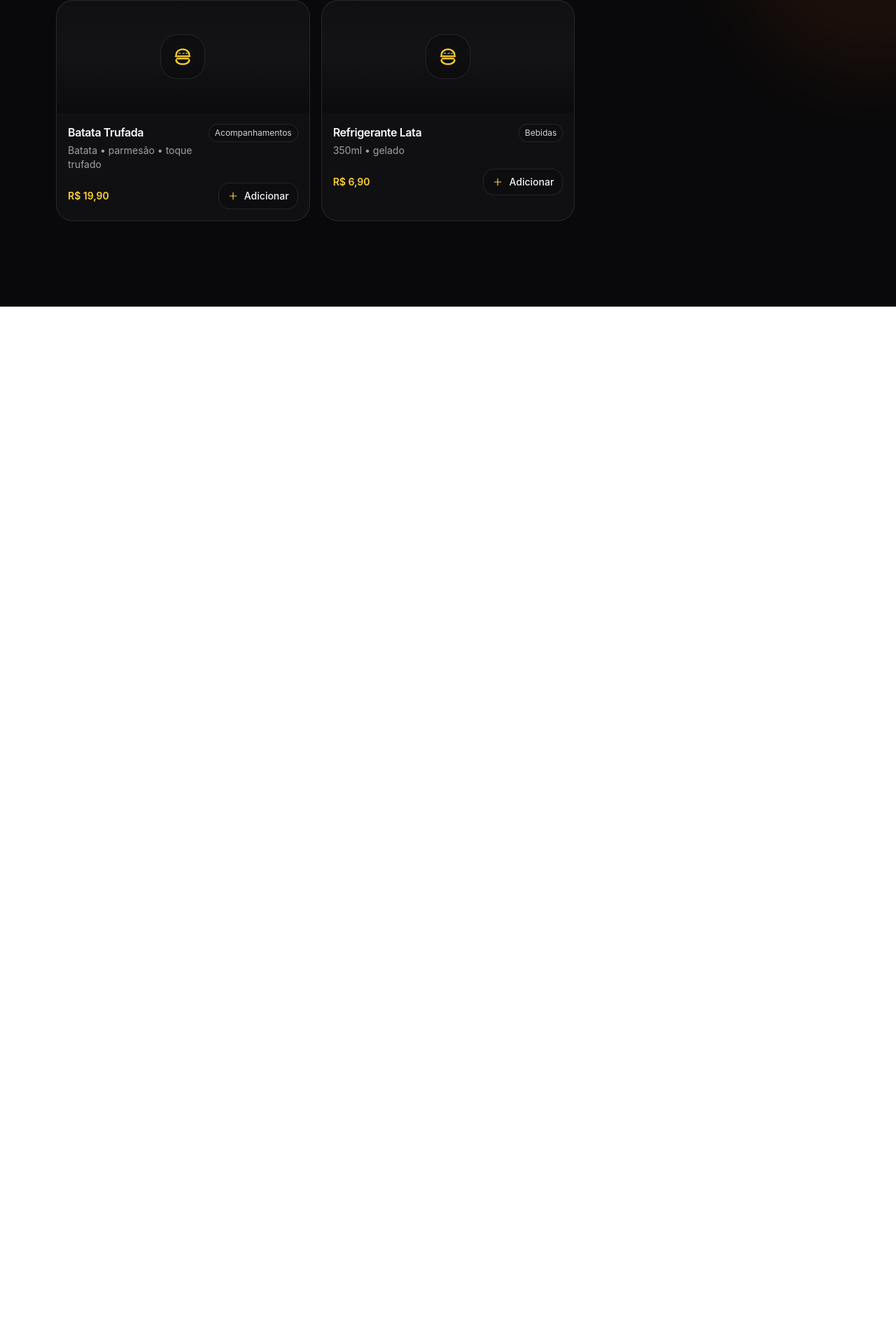
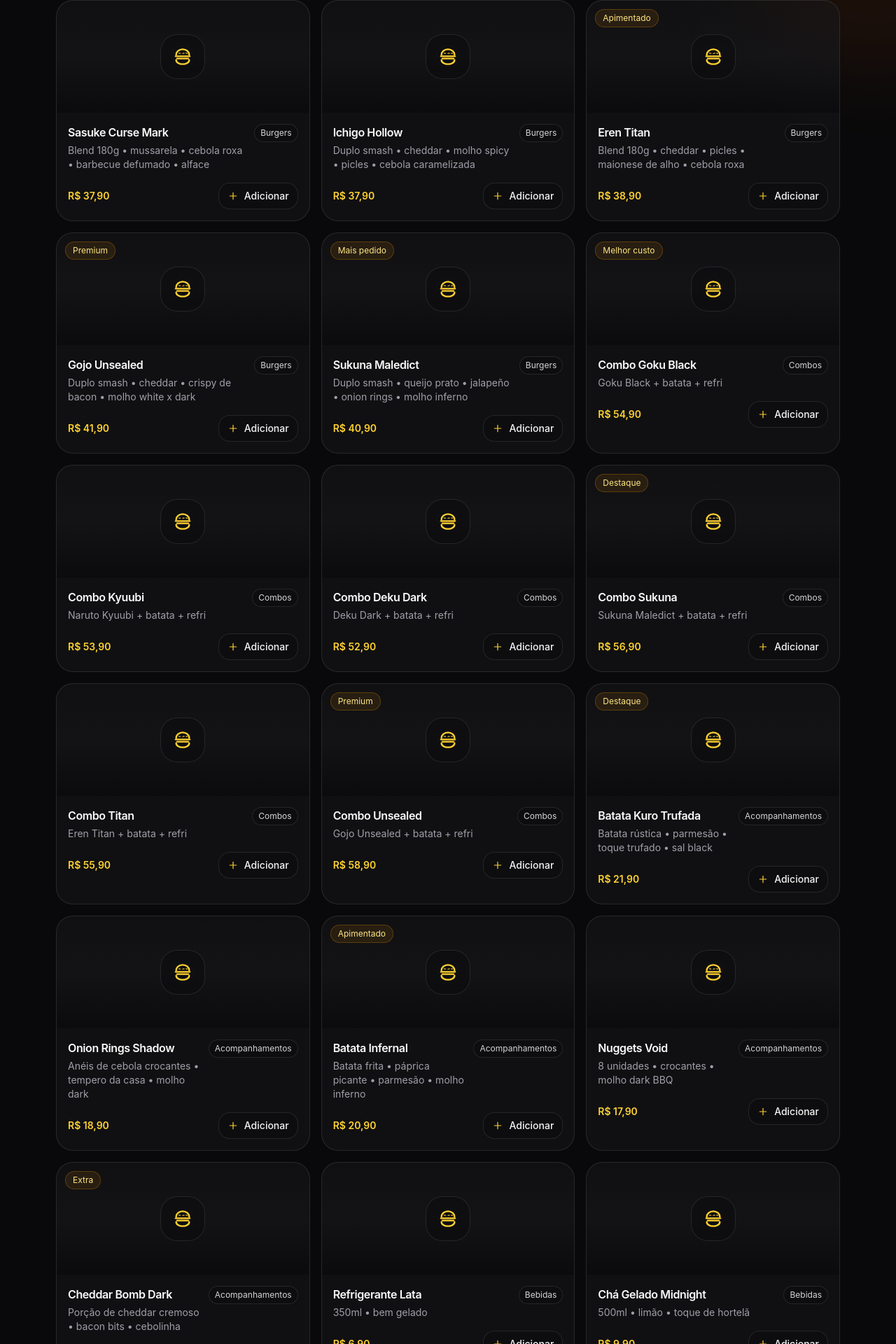
Before and after one commit to pachecx/Dark_Burguer, a React (Vite) app: page / in a window 1280 px wide. Shown: the part 798-2718 px from the top of the page at 70% size. Before the commit the page ends 1236 px from the top, so only its background shows below. Built offline with nearby package versions, Linux system fonts and the light colour scheme.

Commit message:
feat: adicionar mocks do cardápio Dark Buguer

```diff
--- a/package.json
+++ b/package.json
@@ -13,6 +13,7 @@
     "@tailwindcss/vite": "^4.2.1",
     "react": "^19.1.1",
     "react-dom": "^19.1.1",
+    "swiper": "^12.1.2",
     "tailwindcss": "^4.2.1"
   },
   "devDependencies": {
--- a/src/assets/icons/BurgerIcon.tsx
+++ b/src/assets/icons/BurgerIcon.tsx
@@ -1,4 +1,3 @@
-import * as React from "react";
 import type { IconProps } from "./types";
 
 export function BurgerIcon({ className, strokeWidth = 1.8, ...props }: IconProps) {
--- a/src/components/Header.tsx
+++ b/src/components/Header.tsx
@@ -1,6 +1,3 @@
-// Header.tsx
-import React from "react";
-
 type HeaderProps = {
   userName: string;
   title?: string;
@@ -30,7 +27,7 @@ export default function Header({ userName, title = "darkBUguer" }: HeaderProps)
         {/* Right: User */}
         <div className="flex items-center gap-3">
           <div className="hidden sm:flex flex-col items-end leading-tight">
-            <span className="text-[11px] text-zinc-500">Bem-vindo,</span>
+            <span className="text-[11px] text-amber-400">Bem-vindo,</span>
             <span className="text-sm font-semibold text-zinc-100">{userName}</span>
           </div>
 
--- /dev/null
+++ b/src/data/Produtos.mock.ts
@@ -0,0 +1,196 @@
+import type { MenuItem } from "./types.produtos";
+
+export const mockItems: MenuItem[] = [
+  // Burgers
+  {
+    id: "1",
+    name: "Deku Dark",
+    desc: "Duplo smash • cheddar • maionese black • cebola crocante",
+    price: "R$ 36,90",
+    tag: "Destaque",
+    category: "Burgers",
+  },
+  {
+    id: "2",
+    name: "Goku Black",
+    desc: "Blend 180g • queijo prato • bacon crocante • molho dark sweet",
+    price: "R$ 39,90",
+    category: "Burgers",
+  },
+  {
+    id: "3",
+    name: "Naruto Kyuubi",
+    desc: "Duplo smash • cheddar • pimenta suave • onion rings • molho da casa",
+    price: "R$ 38,90",
+    tag: "Mais pedido",
+    category: "Burgers",
+  },
+  {
+    id: "4",
+    name: "Sasuke Curse Mark",
+    desc: "Blend 180g • mussarela • cebola roxa • barbecue defumado • alface",
+    price: "R$ 37,90",
+    category: "Burgers",
+  },
+  {
+    id: "5",
+    name: "Ichigo Hollow",
+    desc: "Duplo smash • cheddar • molho spicy • picles • cebola caramelizada",
+    price: "R$ 37,90",
+    category: "Burgers",
+  },
+  // +3 Burgers
+  {
+    id: "13",
+    name: "Eren Titan",
+    desc: "Blend 180g • cheddar • picles • maionese de alho • cebola roxa",
+    price: "R$ 38,90",
+    tag: "Apimentado",
+    category: "Burgers",
+  },
+  {
+    id: "14",
+    name: "Gojo Unsealed",
+    desc: "Duplo smash • cheddar • crispy de bacon • molho white x dark",
+    price: "R$ 41,90",
+    tag: "Premium",
+    category: "Burgers",
+  },
+  {
+    id: "15",
+    name: "Sukuna Maledict",
+    desc: "Duplo smash • queijo prato • jalapeño • onion rings • molho inferno",
+    price: "R$ 40,90",
+    tag: "Mais pedido",
+    category: "Burgers",
+  },
+
+  // Combos
+  {
+    id: "6",
+    name: "Combo Goku Black",
+    desc: "Goku Black + batata + refri",
+    price: "R$ 54,90",
+    tag: "Melhor custo",
+    category: "Combos",
+  },
+  {
+    id: "7",
+    name: "Combo Kyuubi",
+    desc: "Naruto Kyuubi + batata + refri",
+    price: "R$ 53,90",
+    category: "Combos",
+  },
+  {
+    id: "8",
+    name: "Combo Deku Dark",
+    desc: "Deku Dark + batata + refri",
+    price: "R$ 52,90",
+    category: "Combos",
+  },
+  // +3 Combos
+  {
+    id: "16",
+    name: "Combo Sukuna",
+    desc: "Sukuna Maledict + batata + refri",
+    price: "R$ 56,90",
+    tag: "Destaque",
+    category: "Combos",
+  },
+  {
+    id: "17",
+    name: "Combo Titan",
+    desc: "Eren Titan + batata + refri",
+    price: "R$ 55,90",
+    category: "Combos",
+  },
+  {
+    id: "18",
+    name: "Combo Unsealed",
+    desc: "Gojo Unsealed + batata + refri",
+    price: "R$ 58,90",
+    tag: "Premium",
+    category: "Combos",
+  },
+
+  // Acompanhamentos
+  {
+    id: "9",
+    name: "Batata Kuro Trufada",
+    desc: "Batata rústica • parmesão • toque trufado • sal black",
+    price: "R$ 21,90",
+    tag: "Destaque",
+    category: "Acompanhamentos",
+  },
+  {
+    id: "10",
+    name: "Onion Rings Shadow",
+    desc: "Anéis de cebola crocantes • tempero da casa • molho dark",
+    price: "R$ 18,90",
+    category: "Acompanhamentos",
+  },
+  // +3 Acompanhamentos
+  {
+    id: "19",
+    name: "Batata Infernal",
+    desc: "Batata frita • páprica picante • parmesão • molho inferno",
+    price: "R$ 20,90",
+    tag: "Apimentado",
+    category: "Acompanhamentos",
+  },
+  {
+    id: "20",
+    name: "Nuggets Void",
+    desc: "8 unidades • crocantes • molho dark BBQ",
+    price: "R$ 17,90",
+    category: "Acompanhamentos",
+  },
+  {
+    id: "21",
+    name: "Cheddar Bomb Dark",
+    desc: "Porção de cheddar cremoso • bacon bits • cebolinha",
+    price: "R$ 16,90",
+    tag: "Extra",
+    category: "Acompanhamentos",
+  },
+
+  // Bebidas
+  {
+    id: "11",
+    name: "Refrigerante Lata",
+    desc: "350ml • bem gelado",
+    price: "R$ 6,90",
+    category: "Bebidas",
+  },
+  {
+    id: "12",
+    name: "Chá Gelado Midnight",
+    desc: "500ml • limão • toque de hortelã",
+    price: "R$ 9,90",
+    category: "Bebidas",
+  },
+  // +3 Bebidas
+  {
+    id: "22",
+    name: "Soda Black Lemon",
+    desc: "500ml • limão • gás alto • bem gelada",
+    price: "R$ 10,90",
+    tag: "Refrescante",
+    category: "Bebidas",
+  },
+  {
+    id: "23",
+    name: "Milkshake Eclipse",
+    desc: "500ml • chocolate • chantilly • calda dark",
+    price: "R$ 19,90",
+    tag: "Destaque",
+    category: "Bebidas",
+  },
+  {
+    id: "24",
+    name: "Água Mineral",
+    desc: "500ml • sem gás",
+    price: "R$ 4,90",
+    category: "Bebidas",
+  },
+];
--- /dev/null
+++ b/src/data/types.produtos.ts
@@ -0,0 +1,17 @@
+export type MenuItem = {
+  id: string;
+  name: string;
+  desc: string;
+  price: string;
+  tag?: string;
+  category: "Burgers" | "Combos" | "Acompanhamentos" | "Bebidas";
+};
+
+
+export const categories: Array<MenuItem["category"] | "Todos"> = [
+  "Todos",
+  "Burgers",
+  "Combos",
+  "Acompanhamentos",
+  "Bebidas",
+];
--- a/src/pages/Menu.tsx
+++ b/src/pages/Menu.tsx
@@ -1,79 +1,25 @@
-// MenuPage.tsx
-import React from "react";
-import Header from "../components/Header";
 import { ArrowRightIcon, BurgerIcon } from "../assets/icons";
 import { SearchIcon } from "../assets/icons/SearchIcon";
 import { FireIcon } from "../assets/icons/FireIcon";
 import { CartIcon } from "../assets/icons/CartIcon";
 import { ClockIcon } from "../assets/icons/ClockIcon";
 import { PlusIcon } from "../assets/icons/PlusIcon";
-
-type MenuItem = {
-  id: string;
-  name: string;
-  desc: string;
-  price: string;
-  tag?: string;
-  category: "Burgers" | "Combos" | "Acompanhamentos" | "Bebidas";
-};
-
-const mockItems: MenuItem[] = [
-  {
-    id: "1",
-    name: "Dark Smash",
-    desc: "Duplo smash • cheddar • cebola caramelizada",
-    price: "R$ 34,90",
-    tag: "Destaque",
-    category: "Burgers",
-  },
-  {
-    id: "2",
-    name: "Bug Bacon",
-    desc: "Bacon crocante • molho da casa • queijo",
-    price: "R$ 36,90",
-    category: "Burgers",
-  },
-  {
-    id: "3",
-    name: "Combo Dark",
-    desc: "Dark Smash + batata + refri",
-    price: "R$ 49,90",
-    tag: "Melhor custo",
-    category: "Combos",
-  },
-  {
-    id: "4",
-    name: "Batata Trufada",
-    desc: "Batata • parmesão • toque trufado",
-    price: "R$ 19,90",
-    category: "Acompanhamentos",
-  },
-  {
-    id: "5",
-    name: "Refrigerante Lata",
-    desc: "350ml • gelado",
-    price: "R$ 6,90",
-    category: "Bebidas",
-  },
-];
-
-const categories: Array<MenuItem["category"] | "Todos"> = [
-  "Todos",
-  "Burgers",
-  "Combos",
-  "Acompanhamentos",
-  "Bebidas",
-];
+import { mockItems } from "../data/Produtos.mock";
+import type { MenuItem } from "../data/types.produtos";
+import { categories } from "../data/types.produtos";
+import {DarkBuguerSwiper} from "../components/CategorySwiper";
 
 export default function MenuPage() {
   return (
     <div className="min-h-screen max-w-screen bg-zinc-950">
-
       {/* Background accent */}
       <div className="pointer-events-none absolute -left-35 top-24 h-72 w-72 rounded-full bg-amber-500/10 blur-3xl" />
       <div className="pointer-events-none absolute -right-40 top-130 h-96 w-96 rounded-full bg-orange-500/8 blur-3xl" />
 
       <main className="relative mx-auto w-full max-w-6xl px-4 py-6">
+
+        <DarkBuguerSwiper slides={[]} />
+
         {/* Page heading */}
         <div className="flex flex-col gap-2 sm:flex-row sm:items-end sm:justify-between">
           <div>
@@ -170,7 +116,7 @@ export default function MenuPage() {
           </div>
 
           <div className="grid gap-4 sm:grid-cols-2 lg:grid-cols-3">
-            {mockItems.map((item) => (
+            {mockItems.map((item: MenuItem) => (
               <MenuCard key={item.id} item={item} />
             ))}
           </div>
@@ -184,7 +130,9 @@ export default function MenuPage() {
                 <CartIcon className="h-5 w-5 text-amber-300" />
               </div>
               <div className="leading-tight">
-                <p className="text-sm font-semibold text-zinc-100">Seu carrinho</p>
+                <p className="text-sm font-semibold text-zinc-100">
+                  Seu carrinho
+                </p>
                 <p className="text-xs text-zinc-400">0 itens • R$ 0,00</p>
               </div>
             </div>
```
Also changed, not shown: 1 other file (tests, documents, lock files or other folders).
